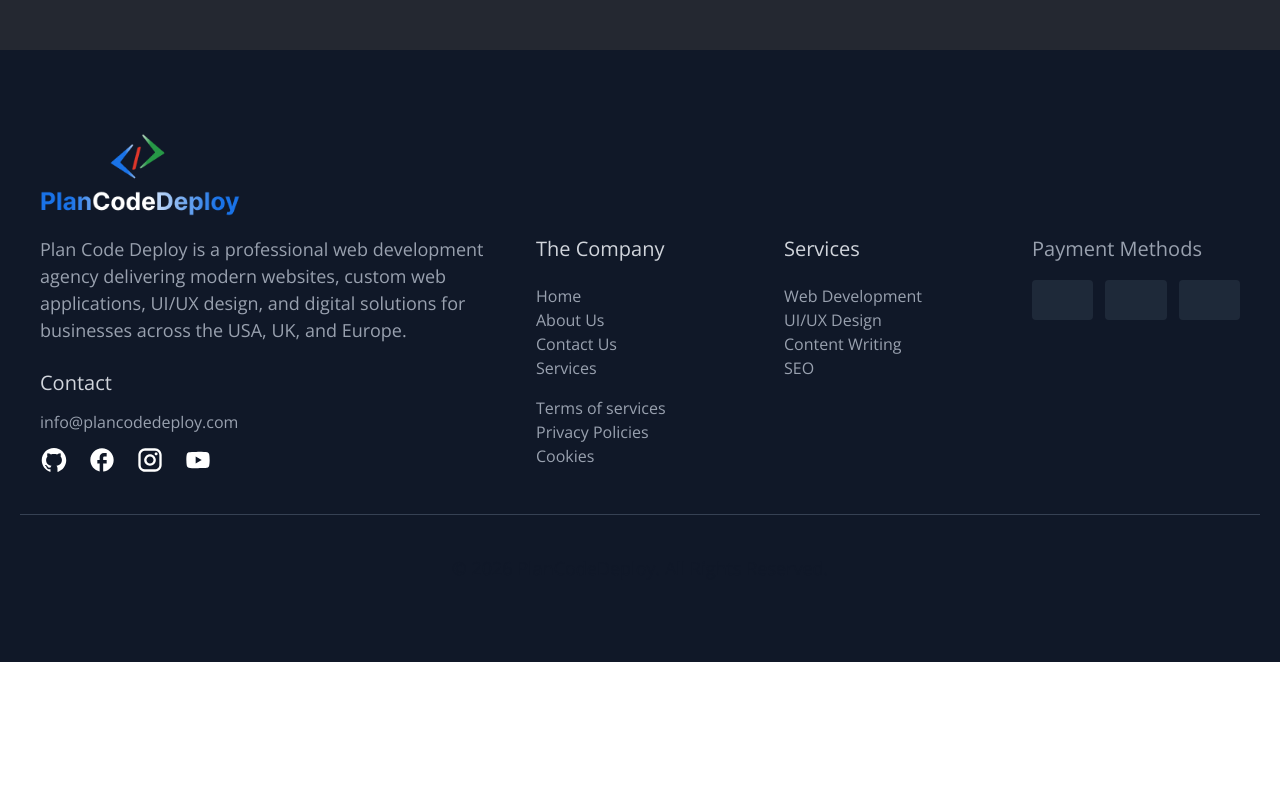
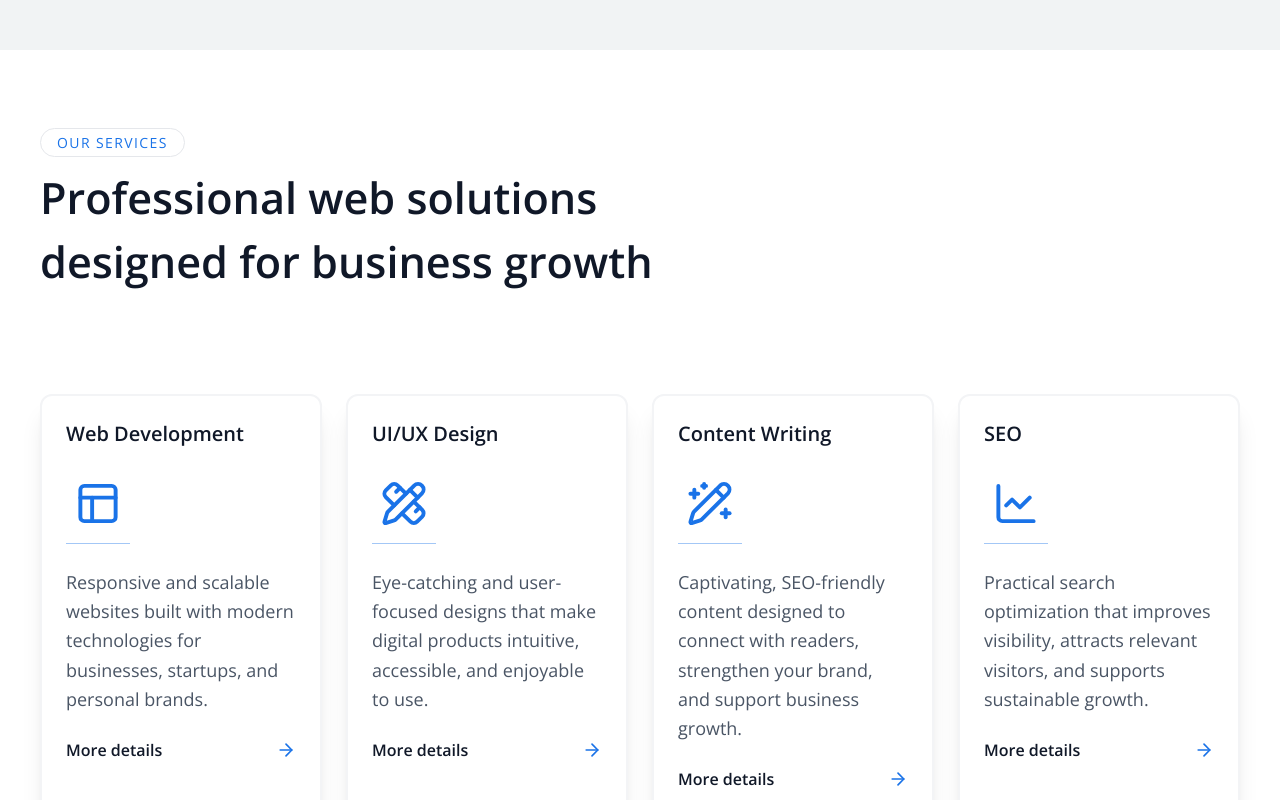
Before and after one commit to hasan-myoffice1/Plan_Code_Deploy, a React (Vite) app: page / in a window 1280 px wide. Shown: the part 1400-2200 px from the top of the page. Before the commit the page ends 2062 px from the top, so only its background shows below. Built offline with nearby package versions, Linux system fonts and the light colour scheme.

Commit message:
Home page done

```diff
--- /dev/null
+++ b/src/containers/OurServices.jsx
@@ -0,0 +1,81 @@
+import SectionTitle from './../components/SectionTitle';
+import { ArrowRight, ChartLine, PanelsTopLeft, PencilRuler, PencilSparkles } from 'lucide-react';
+import { Link } from 'react-router';
+
+const servicesSection = {
+    subtitle: 'Our Services',
+    title: 'Professional web solutions designed for business growth',
+    extraClass: 'max-w-170',
+};
+
+const services = [
+    {
+        title: 'Web Development',
+        icon: PanelsTopLeft,
+        description: 'Responsive and scalable websites built with modern technologies for businesses, startups, and personal brands.',
+        link: '/services/web-development',
+    },
+    {
+        title: 'UI/UX Design',
+        icon: PencilRuler,
+        description: 'Eye-catching and user-focused designs that make digital products intuitive, accessible, and enjoyable to use.',
+        link: '/services/ui-ux-design',
+    },
+    {
+        title: 'Content Writing',
+        icon: PencilSparkles,
+        description: 'Captivating, SEO-friendly content designed to connect with readers, strengthen your brand, and support business growth.',
+        link: '/services/content-writing',
+    },
+    {
+        title: 'SEO',
+        icon: ChartLine,
+        description: 'Practical search optimization that improves visibility, attracts relevant visitors, and supports sustainable growth.',
+        link: '/services/seo',
+    },
+];
+
+const OurServices = () => {
+    return (
+         <section>
+            <div className="content-view">
+                <div className="mb-25  xl:w-160">
+                    <SectionTitle data={servicesSection} />
+                </div>
+
+                <div className="grid grid-cols-1 gap-6 md:grid-cols-2 xl:grid-cols-4">
+                    {services.map((service) => {
+                        const Icon = service.icon;
+
+                        return (
+                            <article
+                                key={service.link}
+                                className="rounded-xl border-2 border-gray-100 bg-white p-6 transition-colors hover:border-primaryColor dark:border-gray-700 dark:bg-gray-800 shadow-xl"
+                            >
+                                <h3 className="text-xl font-semibold">{service.title}</h3>
+
+                                <div className="mt-8 text-primaryColor">
+                                    <Icon className="size-16 border-b border-primaryColor/40 pb-4" />
+                                </div>
+
+                                <p className="mt-6 leading-relaxed text-gray-600 dark:text-gray-300">
+                                    {service.description}
+                                </p>
+
+                                <Link
+                                    to={service.link}
+                                    className="mt-6 flex items-center justify-between font-semibold transition-colors hover:text-primaryColor"
+                                >
+                                    More details
+                                    <ArrowRight className="size-5 text-primaryColor" />
+                                </Link>
+                            </article>
+                        );
+                    })}
+                </div>
+            </div>
+        </section>
+    );
+};
+
+export default OurServices;
--- a/src/pages/Home.jsx
+++ b/src/pages/Home.jsx
@@ -5,6 +5,11 @@ import Hero from '../containers/Hero';
 import heroImg from '/homeHeroImg.png';
 import SectionTitle from '../components/SectionTitle';
 import { Plus } from 'lucide-react';
+import CTA from '../containers/CTA';
+import FAQ from '../containers/FAQ';
+import Testimonials from '../containers/Testimonials';
+import OurServices from './../containers/OurServices';
+import Portfolio from './../containers/Portfolio';
 
 
 
@@ -21,13 +26,52 @@ const aboutSection = {
     extraClass : "max-w-170 mx-auto",
 }
 
+const whyChooseUsSection = {
+    subtitle: "Why Choose Us",
+    title: "Built Around Your Goals. Focused on Your Growth.",
+    extraClass: "max-w-190 mx-auto",
+}
+
+const reasonsToChooseUs = [
+    {
+        number: "01",
+        title: "Business-Focused Solutions",
+        description: "We understand that a website is more than just a digital presence. We build solutions designed to attract the right audience, generate leads, and support long-term business growth.",
+    },
+    {
+        number: "02",
+        title: "Modern Technology",
+        description: "We use modern development tools, frameworks, and industry best practices to create websites that are fast, secure, scalable, and easy to maintain.",
+    },
+    {
+        number: "03",
+        title: "User-Centered Design",
+        description: "Every interface is designed with your customers in mind. We focus on intuitive navigation, responsive layouts, accessibility, and experiences that turn visitors into customers.",
+    },
+    {
+        number: "04",
+        title: "SEO-Ready Development",
+        description: "We build with search visibility in mind—from technical performance and page structure to SEO-friendly content and optimization—helping your website compete in search results.",
+    },
+    {
+        number: "05",
+        title: "Transparent Communication",
+        description: "You'll always know what's happening with your project. We maintain clear communication, provide regular updates, and keep the development process straightforward.",
+    },
+    {
+        number: "06",
+        title: "Long-Term Support",
+        description: "Our work doesn't stop when your website goes live. We provide ongoing maintenance, optimization, and technical support to help your digital presence evolve with your business.",
+    },
+]
+
 const Home = () => {
     return (
         <>
             <Header/>
             <Hero data={title} btnData={buttonInfo} descText= {desc} heroImg={heroImg}/>
             {/* About Company Section  */}
-            <section className='bg-gray-section'>
+            <section className='bg-light-section dark:bg-gray-section'>
                 <div className="content-view">
                     <div  className="max-w-230 m-auto text-center">
                         <SectionTitle data={aboutSection}/>
@@ -50,6 +94,35 @@ const Home = () => {
                     </div>
                 </div>
             </section>
+            <OurServices/>
+            <Testimonials/>
+            <Portfolio/>
+            <section className='bg-light-section dark:bg-gray-section'>
+                <div className='content-view'>
+                    <div className='mx-auto max-w-230 text-center'>
+                        <SectionTitle data={whyChooseUsSection} />
+                        <p>
+                            At PlanCodeDeploy, we don't just build websites—we create digital solutions that support your business goals. From strategy and design to development, SEO, and ongoing support, our team focuses on delivering measurable value at every stage.
+                        </p>
+                    </div>
+                    <div className='mt-12 grid gap-6 md:grid-cols-2 lg:grid-cols-3'>
+                        {reasonsToChooseUs.map((reason) => (
+                            <article
+                                key={reason.number}
+                                className='rounded-xl border border-gray-200 bg-white p-6 dark:border-gray-700 dark:bg-gray-800'
+                            >
+                                <span className='text-3xl font-semibold text-primaryColor'>
+                                    {reason.number}
+                                </span>
+                                <h3 className='mt-4 text-xl font-semibold'>{reason.title}</h3>
+                                <p className='mt-3 leading-relaxed'>{reason.description}</p>
+                            </article>
+                        ))}
+                    </div>
+                </div>
+            </section>
+            <FAQ/>
+            <CTA/>
             <Footer/>
         </>
     );
```
